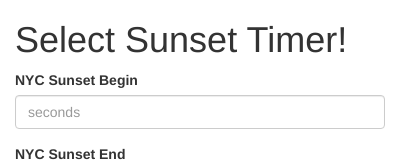
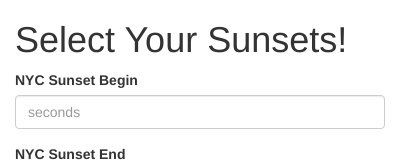
Before and after one commit to emches/sunset, a browser extension: page popup.html in a window 400 px wide. Shown: the top 162 px of the page. Drawn offline with Linux system fonts and the light colour scheme.

Commit message:
changed title

```diff
--- a/popup.html
+++ b/popup.html
@@ -16,7 +16,7 @@
   </head>
   <body>
     <div class="container">
-      <h1>Select Sunset Timer!</h1>
+      <h1>Select Your Sunsets!</h1>
       <form id="tab-form" class="form">
         <div class="form-group row">
           <label for="nyc1" class="col-sm-10 col-form-label">NYC Sunset Begin</label>
```
